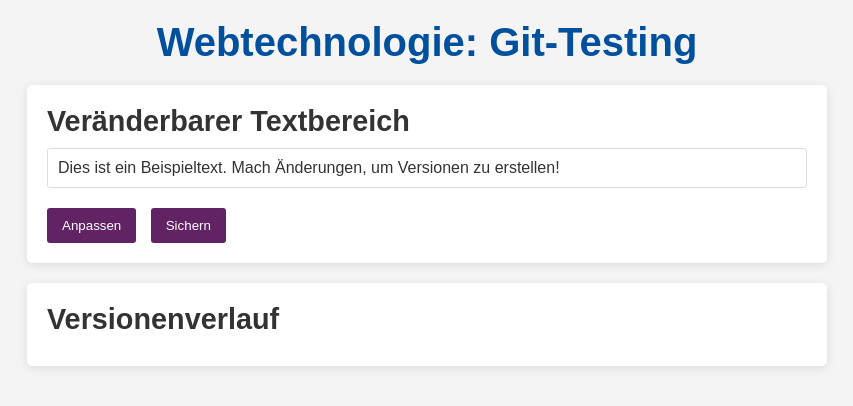
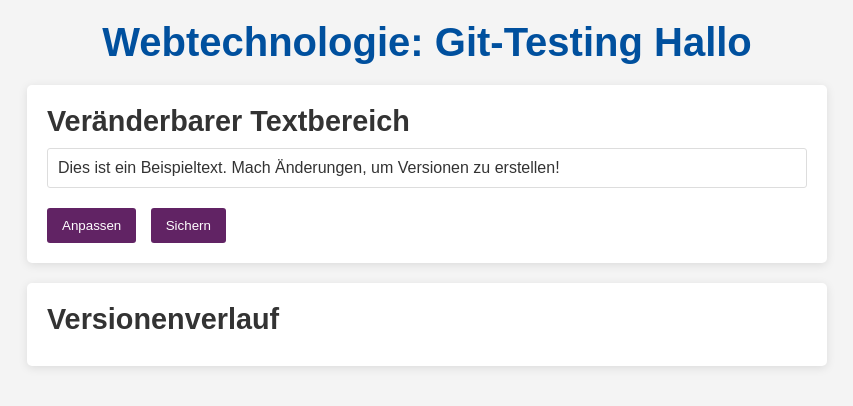
Before and after one commit to jstockenberg/gitpractice, a plain HTML site: page index.html in a window 1280 px wide. Shown: the whole page, without its empty margins (213-1066 px from the left). Drawn offline with Linux system fonts and the light colour scheme.

Commit message:
Update index.html

```diff
--- a/index.html
+++ b/index.html
@@ -8,7 +8,7 @@
 </head>
 <body>
 <header>
-    <h1>Webtechnologie: Git-Testing</h1>
+    <h1>Webtechnologie: Git-Testing Hallo</h1>
 </header>
 
 <main>
```
